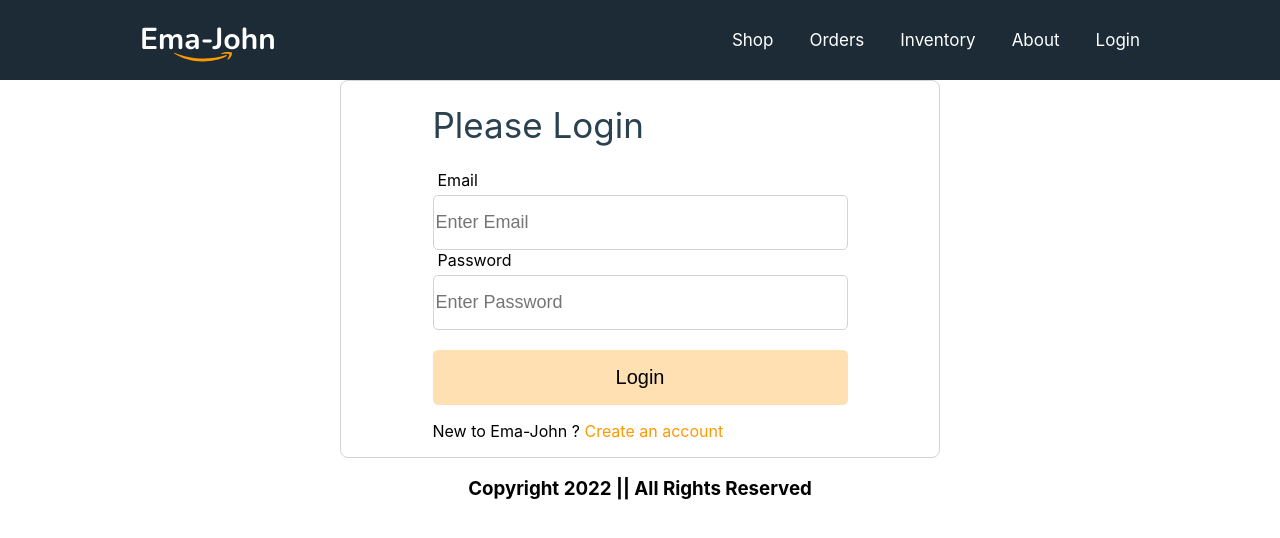
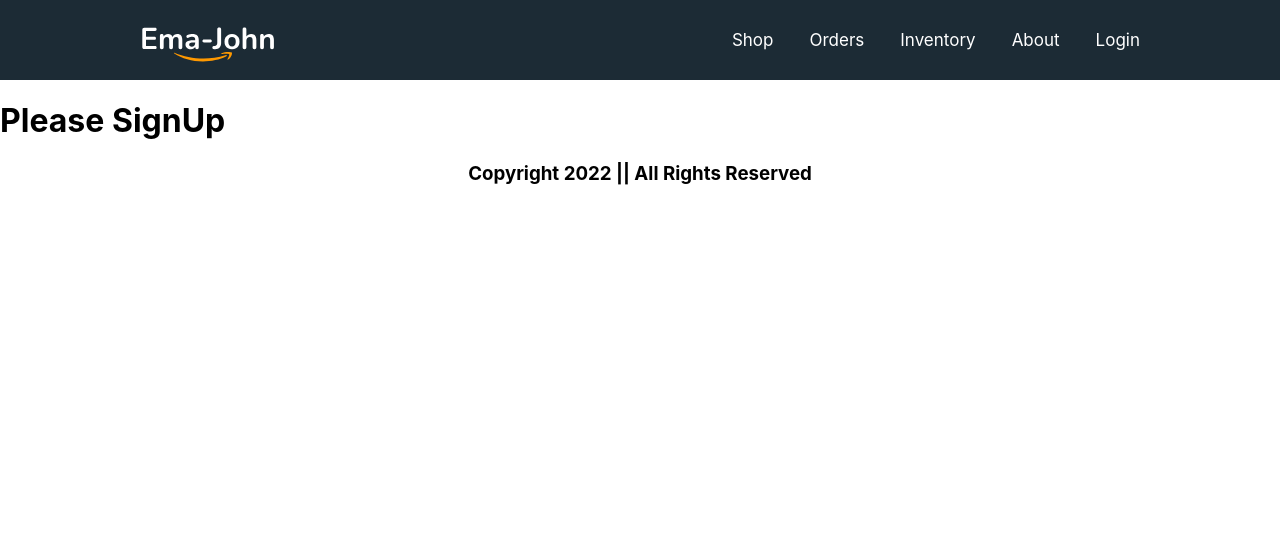
Before and after one commit to shahed5358/ema-jhon-simple, a React (Create React App) app: page /signup in a window 1280 px wide. Shown: the top 538 px of the page. Built offline with nearby package versions, Linux system fonts and the light colour scheme.

Commit message:
login page create

```diff
--- a/src/components/Login/Login.css
+++ b/src/components/Login/Login.css
@@ -1,49 +1,47 @@
 .form-container{
-    width:600px;
+    width: 600px;
     border: 1px solid lightgrey;
+    box-sizing: border-box;
+    border-radius:  5px;
     margin: 0 auto;
-    border-radius: 8px;
-    box-sizing: border-box;
     display: flex;
     justify-content: center;
 }
 
 .form-title{
-    font-size: 35px;
     color: #2A414F;
-    font-weight: 400;
+    font-size:35px;
+    font-weight:400;
+
 }
+.input-group{
+    margin-bottom:20px;
 
-.input-group{
-    margin-bottom: 20px;
 }
 
 .input-group label{
     display: block;
-    margin-left: 5px;
-    margin-bottom: 5px;
-
+    margin-left:5px;
 }
 
 .input-group input{
     width: 415px;
-    height: 55px;
-    border: 1px solid lightgrey;
+    height:55px;
+    border-radius: 5px;
     box-sizing: border-box;
-    border-radius: 5px;
-    font-size:18px;
+    font-size: 18px;
 }
 
 .form-submit{
-    width: 415px;
+    width:415px;
     height: 55px;
-    background-color: rgba(255, 153, 0, 0.3);
-    border-radius: 5px;
+    background-color:rgba(255, 153, 0, 0.3);
     border:none;
-    font-size: 20px;
+    border-radius:  5px;
+    font-size:20px;
 }
 
 .form-link{
-    color:#FF9900;
+    color: #FF9900;
     text-decoration: none;
 }
--- a/src/components/Login/Login.js
+++ b/src/components/Login/Login.js
@@ -9,19 +9,23 @@ const Login = () => {
         <h1 className="form-title">Please Login</h1>
         <form>
         <div className="input-group">
-            <label htmlFor="email">Email</label>
-            <input type="email" name="email" placeholder="Enter Email" id="" />
-            <label htmlFor="password">Password</label>
+          <label htmlFor="email" name="email">
+            Email
+          </label>
+          <input type="email" name="email" id="" placeholder="Enter Email" />
+          <label htmlFor="password" name="password">
+            Password
+          </label>
           <input
             type="password"
             name="password"
+            id=""
             placeholder="Enter Password"
-              id=""
           />
         </div>
         <input className="form-submit" type="submit" value="Login" />
         </form>
-        <p>New to Ema-John ? <Link className="form-link" to="signup">Create an account</Link></p>
+        <p>New to Ema-John ? <Link className="form-link" to="/signup">Create an account</Link></p>
       </div>
     </div>
   );
--- a/src/components/Shop/Shop.js
+++ b/src/components/Shop/Shop.js
@@ -58,7 +58,7 @@ const Shop = () => {
                         <button>Review Order</button>
                     </Link>
                     <Link to="/">
-                        <button></button>
+                        <button>Delete Order</button>
                     </Link>
                 </Cart>
             </div>
--- a/src/components/SignUp/SignUp.js
+++ b/src/components/SignUp/SignUp.js
@@ -1,29 +1,11 @@
 import React from 'react';
-import { Link } from 'react-router-dom';
 import './SignUp.css';
 
 const SignUp = () => {
     return (
-        <div className="form-container">
-      <div>
-        <h1 className="form-title">Please Login</h1>
-        <form>
-          <div className="input-group">
-            <label htmlFor="email">Email</label>
-            <input type="email" name="email" placeholder="Enter Email" id="" />
-            <label htmlFor="password">Password</label>
-            <input
-              type="password"
-              name="password"
-              placeholder="Enter Password"
-              id=""
-            />
-          </div>
-          <input className="form-submit" type="submit" value="Login" />
-        </form>
-        <p>New to Ema-John ? <Link className="form-link" to="login">Create an account</Link></p>
-      </div>
-    </div>
+        <div>
+            <h1>Please SignUp</h1>
+        </div>
     );
 };
 
```
Lines whose indentation alone changed are shown as unchanged.
